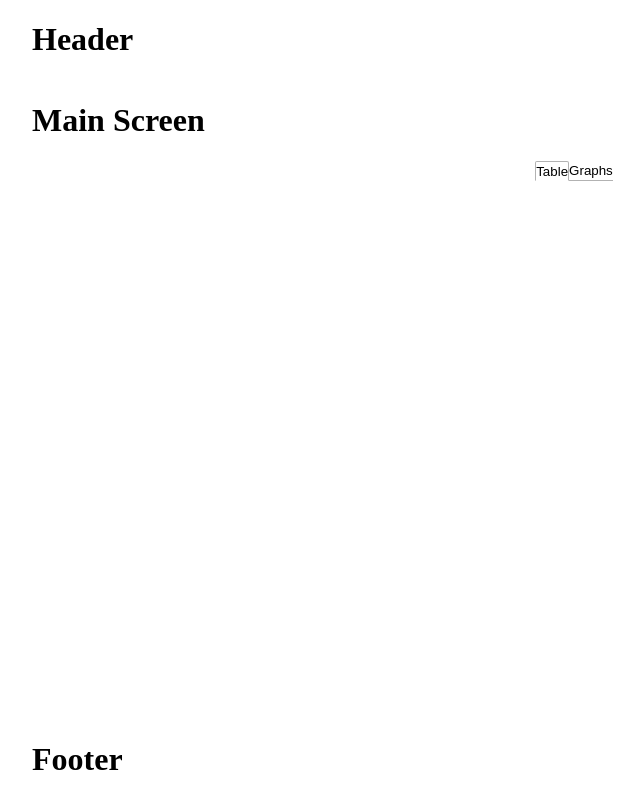
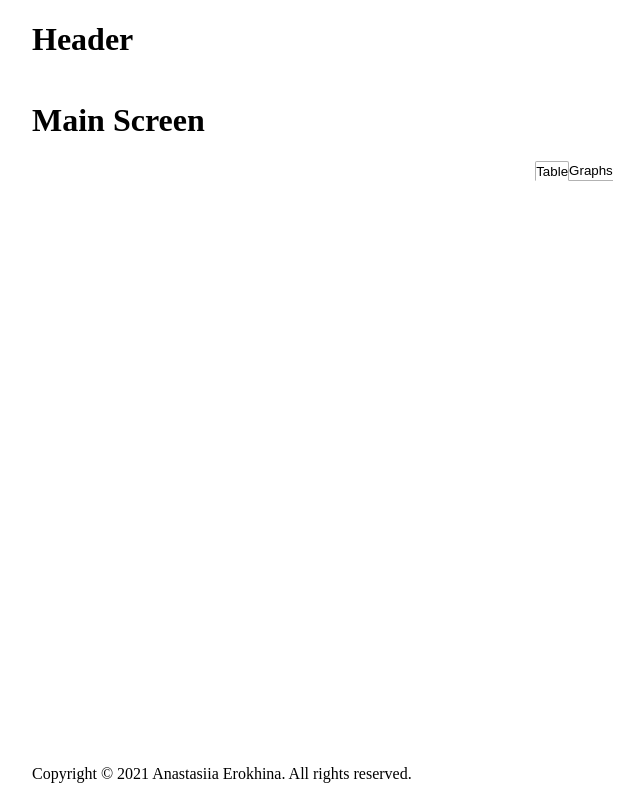
Before and after one commit to libertasia/FarmStats, a React (Create React App) app: page / in a window 1280 px wide. Shown: the whole page, without its empty margins (66-710 px from the left). Built offline with nearby package versions, Linux system fonts and the light colour scheme.

Commit message:
modified footer markup

```diff
--- a/src/components/footer/footer.jsx
+++ b/src/components/footer/footer.jsx
@@ -2,8 +2,10 @@ import React from "react";
 
 const Footer = () => {
   return (
-    <footer className="wrapper__footer container">
-      <h1>Footer</h1>
+    <footer className="wrapper__footer footer">
+      <div className="footer__wrapper container">
+        <p>Copyright © 2021 Anastasiia Erokhina. All rights reserved.</p>
+      </div>
     </footer>
   );
 };
```
